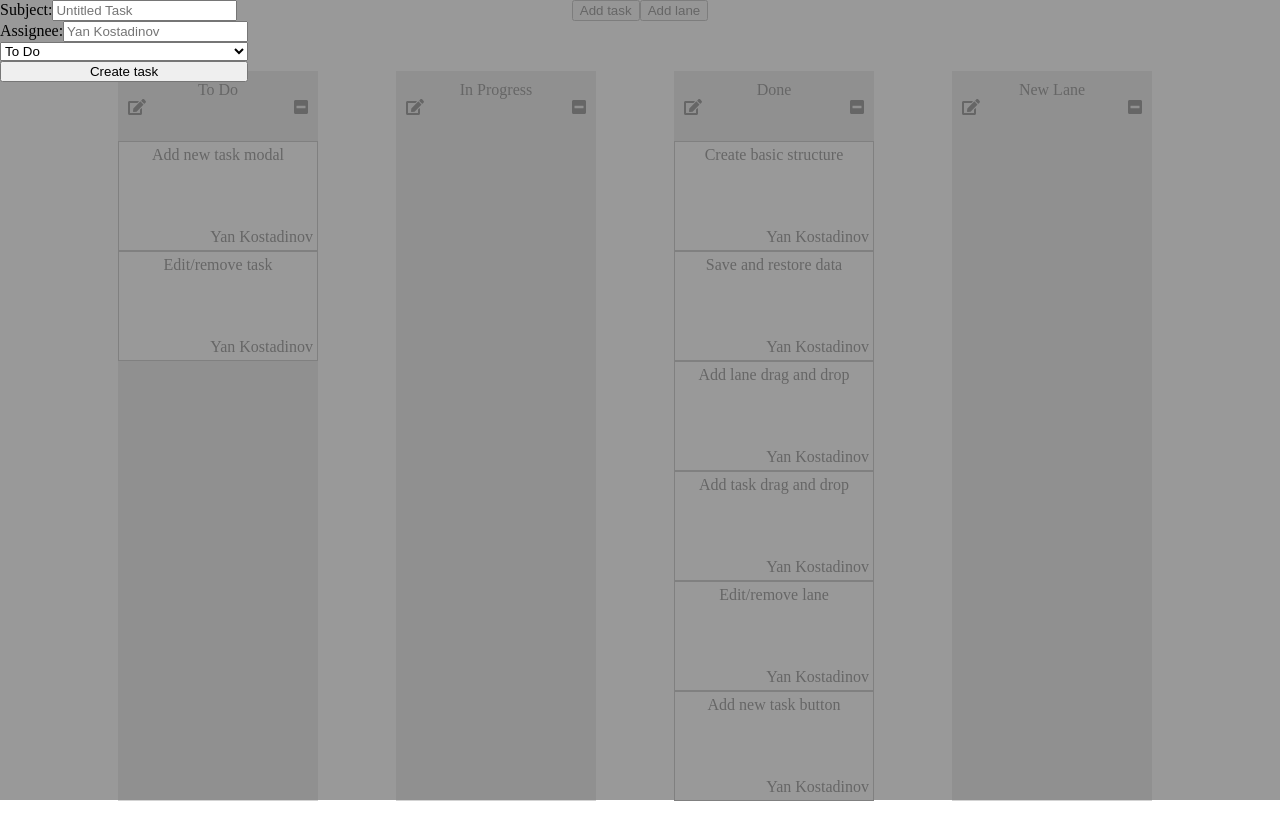
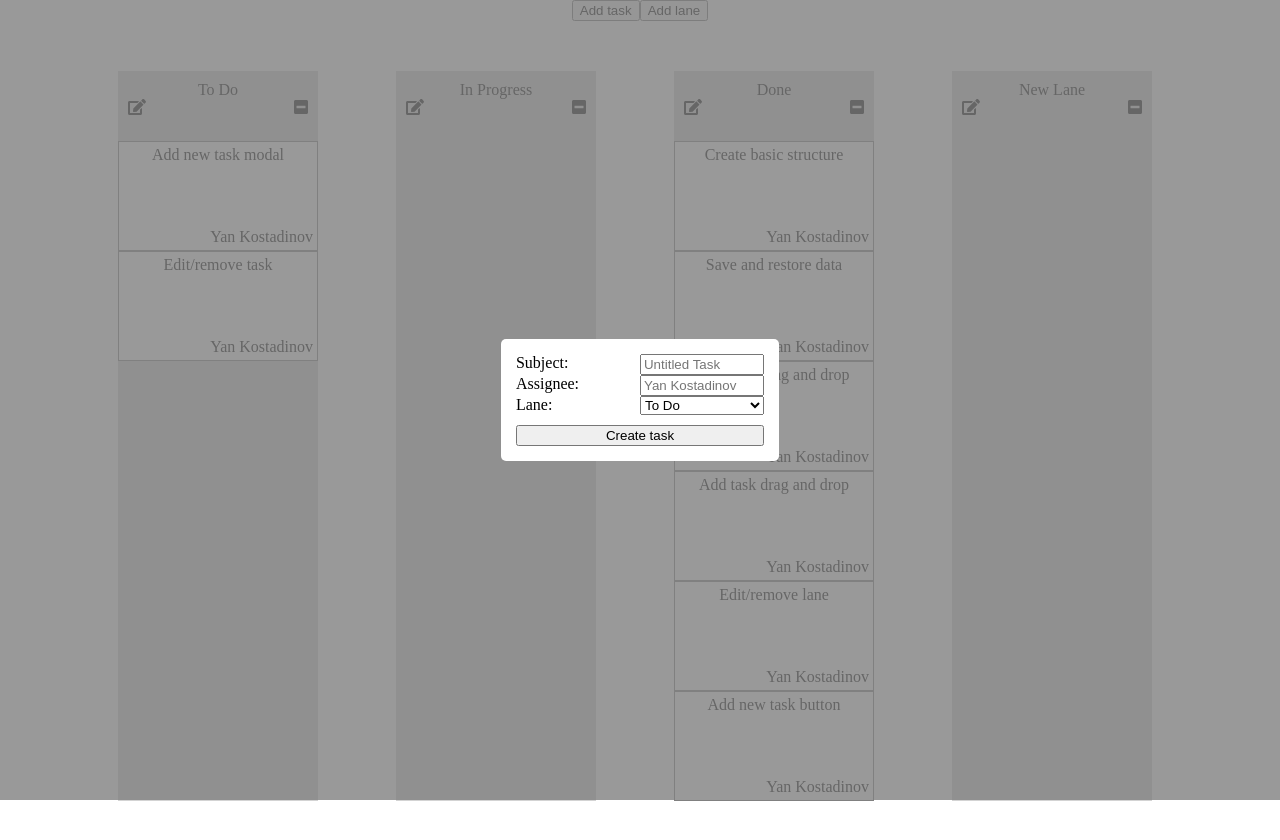
Before and after one commit to yankostadinov/kanban, a React app: page / in a window 1280 px wide. Both pictures are taken after a click on the button "Add task". Shown: the top 840 px of the page. Built offline with nearby package versions, Linux system fonts and the light colour scheme; data requests are answered from the project's data file; the HTML template or start-up script is replaced by a standard one.

Commit message:
fix: new task modal style

```diff
--- a/src/components/Board.jsx
+++ b/src/components/Board.jsx
@@ -3,6 +3,7 @@ import Axios from 'axios';
 import './Board.css';
 import Lane from './Lane.jsx';
 import FullScreenModal from './FullScreenModal.jsx';
+import TaskModal from './TaskModal.jsx';
 
 class Board extends Component {
 	constructor(props) {
@@ -91,7 +92,10 @@ class Board extends Component {
 
 		return (
 			<div id="board">
-				{this.state.adding && <FullScreenModal onSubmit={this.addTask} lanes={this.state.lanes}/>}
+				{this.state.adding &&
+					<FullScreenModal>
+						<TaskModal onSubmit={this.addTask} lanes={this.state.lanes} />
+					</FullScreenModal>}
 				<div className="buttons">
 					<button onClick={() => this.setState({ adding: true })}>Add task</button>
 					<button onClick={this.addLane}>Add lane</button>
--- a/src/components/Fade.css
+++ b/src/components/Fade.css
@@ -1,4 +1,5 @@
 .fade {
+	position: absolute;
 	width: 100%;
 	height: 100%;
 	background-color: grey;
--- a/src/components/FullScreenModal.css
+++ b/src/components/FullScreenModal.css
@@ -1,5 +1,18 @@
-.modal {
+.full-screen-modal {
+	display: flex;
 	position: fixed;
 	width: 100%;
 	height: 100%;
+	justify-content: center;
 }
+
+.full-screen-modal .fade {
+	z-index: 0;
+}
+.full-screen-modal .modal {
+	z-index: 1;
+	margin: auto;
+	border-radius: 5px;
+	padding: 15px;
+	background-color: white;
+}
--- a/src/components/FullScreenModal.jsx
+++ b/src/components/FullScreenModal.jsx
@@ -2,21 +2,16 @@ import React from 'react';
 import PropTypes from 'prop-types';
 import './Fade.css';
 import Fade from './Fade.jsx';
-import TaskModal from './TaskModal.jsx';
 import './FullScreenModal.css';
 
-const FullScreenModal = ({ onSubmit, lanes }) => (
-	<div className="modal">
+const FullScreenModal = ({ children }) => (
+	<div className="full-screen-modal">
 		<Fade />
-		<TaskModal onSubmit={onSubmit} lanes={lanes} />
+		<div className="modal">{children}</div>
 	</div>
 );
 
 FullScreenModal.displayName = 'FullScreenModal';
-FullScreenModal.propTypes = {
-	children: PropTypes.node,
-	onSubmit: PropTypes.func,
-	lanes: PropTypes.arrayOf(PropTypes.object),
-};
+FullScreenModal.propTypes = { children: PropTypes.node };
 
 export default FullScreenModal;
--- a/src/components/TaskModal.css
+++ b/src/components/TaskModal.css
@@ -1,6 +1,13 @@
 form {
-	position: absolute;
-	top: 0;
 	display: flex;
 	flex-direction: column;
 }
+
+form .form-details {
+	display: grid;
+	grid-template-columns: 50% 50%;
+}
+
+form input[type="submit"] {
+	margin-top: 10px;
+}
--- a/src/components/TaskModal.jsx
+++ b/src/components/TaskModal.jsx
@@ -13,11 +13,13 @@ const TaskModal = ({ onSubmit, lanes }) => {
 
 	return (
 		<form className="task-modal" onSubmit={submitHandler}>
-			<span>Subject:<input type="text" name="subject" id="subject" placeholder="Untitled Task" /></span>
-			<span>Assignee:<input type="text" name="assignee" id="assignee" placeholder="Yan Kostadinov" /></span>
-			<select name="lane" id="lane">
-				{lanes.map(lane => <option value={lane.id} key={lane.id}>{lane.title}</option>)}
-			</select>
+			<div className="form-details">
+				<span>Subject:</span><input type="text" name="subject" id="subject" placeholder="Untitled Task" />
+				<span>Assignee:</span><input type="text" name="assignee" id="assignee" placeholder="Yan Kostadinov" />
+				<span>Lane:</span><select name="lane" id="lane">
+					{lanes.map(lane => <option value={lane.id} key={lane.id}>{lane.title}</option>)}
+				</select>
+			</div>
 			<input type="submit" value="Create task"/>
 		</form>
 	);
```
